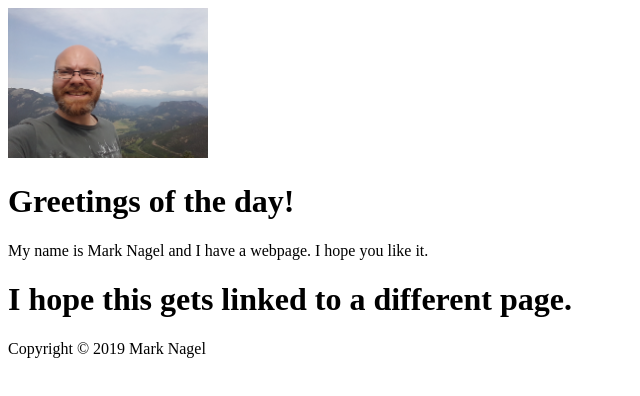
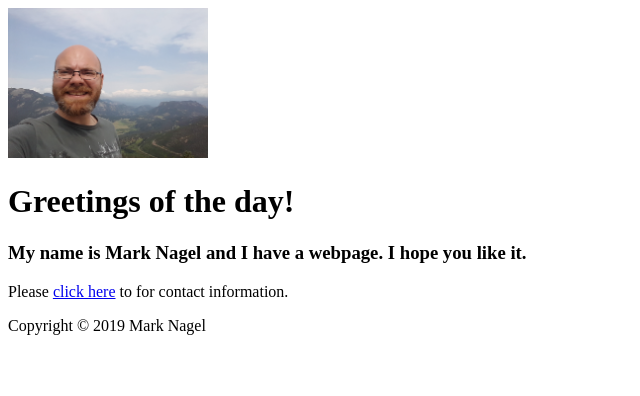
Before and after one commit to ScaryPoppins/Webpage, a plain HTML site: page index.html in a window 1280 px wide. Shown: the whole page, without its empty margins (0-640 px from the left). Drawn offline with Linux system fonts and the light colour scheme.

Commit message:
third commit

```diff
--- a/index.html
+++ b/index.html
@@ -9,11 +9,12 @@
 		</div>
 		<div id-"header">
 			<h1> Greetings of the day! </h1>
-			<p> My name is Mark Nagel and I have a webpage.   I hope you like it. </p>
+			<h3> My name is Mark Nagel and I have a webpage.   I hope you like it. </h3>
 		</div>
 		<div>
-		<h1>I hope this gets linked to a different page.
-		</h1>
+		<p>Please <a href="contact.html">click here</a> to for contact information.
+		</p>
+
 		Copyright &copy; 2019 Mark Nagel
 		<div>
 
```
Also changed, not shown: Contact.html (+2 -0 lines).
